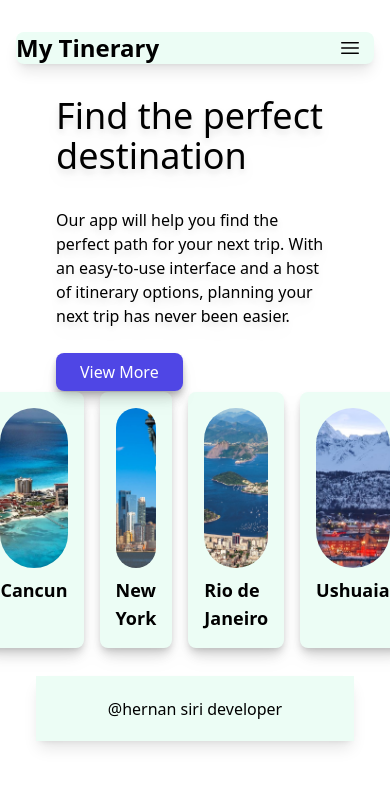
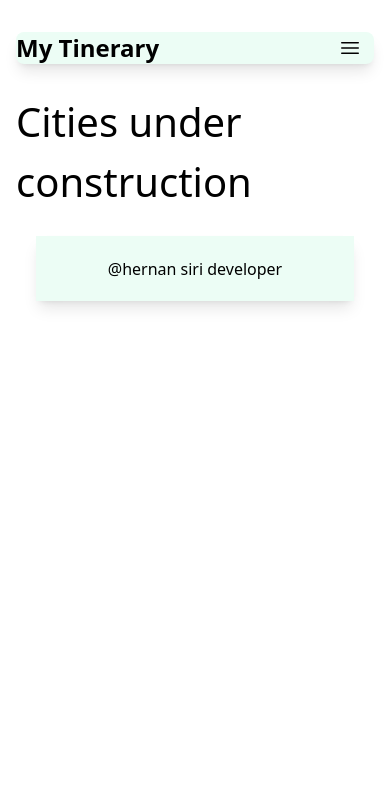
Before and after one commit to HernanSiri/mytinerary-siri, a React (Vite) app: page /cities in a window 390 px wide. Shown: the top 786 px of the page. Built offline with nearby package versions, Linux system fonts and the light colour scheme.

Commit message:
creado router

```diff
--- a/package.json
+++ b/package.json
@@ -13,7 +13,7 @@
     "axios": "^1.4.0",
     "react": "^18.2.0",
     "react-dom": "^18.2.0",
-    "react-router-dom": "^6.14.2"
+    "react-router-dom": "^6.15.0"
   },
   "devDependencies": {
     "@types/react": "^18.2.15",
--- a/src/App.jsx
+++ b/src/App.jsx
@@ -1,17 +1,18 @@
 import React, { useState } from 'react';
 import Layout from "./layouts/Layout"
 import Home from "./pages/Home"
-
+import router from "./router";
+import { RouterProvider } from "react-router-dom";
 function App() {
   const [count, setCount] = useState(0);
 
 
   return (
-    <Layout>
-        <Home />
-    </Layout>
-
+    // <Layout>
+    //     <Home />
+    // </Layout>
+    <RouterProvider router={router} />
   )
 }
 
-export default App;
+export default App
--- a/src/components/NavBar.jsx
+++ b/src/components/NavBar.jsx
@@ -1,4 +1,5 @@
 import { useState } from "react";
+import { Link as Anchor } from "react-router-dom"
 
 export default function NavBar() {
 
@@ -27,22 +28,22 @@ export default function NavBar() {
         } md:w-auto`}
       >
         <li >
-          <a href="#">Home</a>
+          <Anchor to="/" href="#">Home</Anchor>
         </li>
         <li>
-          <a href="#">Cities</a>
+          <Anchor to="cities" href="#" className="animate-pulse">Cities</Anchor>
         </li>
         <li>
-          <a
+          <Anchor to="signin"
             href="#"
-            className='flex items-center bg-[#4F46E5] p-2 rounded-lg text-white drop-shadow-lg'
+            className='flex items-center bg-emerald-300 p-2 rounded-lg text-white drop-shadow-lg'
           >
             <svg width="21" height="20" viewBox="0 0 21 20" fill="none" xmlns="http://www.w3.org/2000/svg">
             <path d="M13.7813 5C13.7813 6.72589 12.3122 8.125 10.5 8.125C8.68783 8.125 7.21876 6.72589 7.21876 5C7.21876 3.27411 8.68783 1.875 10.5 1.875C12.3122 1.875 13.7813 3.27411 13.7813 5Z" fill="white"/>
             <path d="M3.93851 16.7652C4.00002 13.3641 6.91415 10.625 10.5 10.625C14.086 10.625 17.0001 13.3642 17.0615 16.7654C15.0641 17.6383 12.8419 18.125 10.5003 18.125C8.15851 18.125 5.9361 17.6383 3.93851 16.7652Z" fill="white"/>
             </svg>
             Login
-          </a>
+          </Anchor>
         </li>
       </ul>
     </nav>
--- a/src/layouts/Layout.jsx
+++ b/src/layouts/Layout.jsx
@@ -1,12 +1,14 @@
 import NavBar from "../components/NavBar"
 import Footer from "../components/Footer"
-
-export default function Layout({children}) {
+import { Outlet } from "react-router-dom"
+export default function Layout({}) {
     return (
-        <div className='mx-auto px-4 md:px-10 min-h-screen w-full'>
+        <div className='mx-auto px-4 md:px-10 min-h-screen w-full sm:bg-white
+        md:bg-[url(./img/welcome.jpg)] bg-cover
+        lg:bg-[url(./img/welcome.jpg)] bg-cover  )'>
 
             <NavBar />
-                {children}
+            <Outlet />
             <Footer />
         </div>
     )
--- /dev/null
+++ b/src/pages/Cities.jsx
@@ -0,0 +1,9 @@
+import React from 'react'
+
+export default function Cities() {
+  return (
+    <div className='rounded-full bg-white/50 bg-cover grow'>
+      <h1 className='animate-bounce text-black text-[40px] flex justify-center items-center'> Cities under construction</h1>
+    </div>
+  )
+}
--- /dev/null
+++ b/src/pages/CityDetails.jsx
@@ -0,0 +1,9 @@
+import React from 'react'
+
+export default function CityDetails() {
+  return (
+    <div className='rounded-full bg-white/50 bg-cover grow'>
+      <h1 className='animate-pulse text-black text-[40px] flex justify-center items-center'> City under construction</h1>
+    </div>
+  )
+}
--- a/src/pages/Home.jsx
+++ b/src/pages/Home.jsx
@@ -18,12 +18,12 @@ export default function Home() {
         )
     return (
         <main className='ml-10 mr-10 md:pt-44 mx-auto flex flex-col md:flex-row drop-shadow-lg'>
-            <div className='md:w-1/2'>
+            <div className='backdrop-opacity-10 backdrop-invert bg-white/50 rounded-lg md:w-1/2'>
                 <h1 className='text-4xl mb-8'>Find the perfect destination</h1>
                 <p className='mb-8'>
                  Our app will help you find the perfect path for your next trip. With an easy-to-use interface and a host of itinerary options, planning your next trip has never been easier.
                 </p>
-                <a href="#" className='px-6 py-2 bg-[#4F46E5] shadow-lg p-2 rounded-lg text-white drop-shadow-lg'>
+                <a href="#" className='px-6 py-2 bg-emerald-300 shadow-lg p-2 rounded-lg text-white drop-shadow-lg'>
                  View More
                 </a>
             </div>
--- /dev/null
+++ b/src/pages/SignIn.jsx
@@ -0,0 +1,10 @@
+import React from 'react'
+
+export default function SignIn() {
+  return (
+    <div className='rounded-full bg-white/50 bg-cover grow'>
+      <h1 className='animate-pulse text-black text-[40px] flex justify-center items-center'> Signin under construction</h1>
+    </div>
+
+  )
+}
--- /dev/null
+++ b/src/pages/SignUp.jsx
@@ -0,0 +1,10 @@
+import React from 'react'
+
+export default function SignUp() {
+  return (
+    <div className='rounded-full bg-white/50 bg-cover grow'>
+      <h1 className='animate-pulse text-black text-[40px] flex justify-center items-center'> Signup under construction</h1>
+    </div>
+
+  )
+}
--- /dev/null
+++ b/src/router.jsx
@@ -0,0 +1,27 @@
+import { createBrowserRouter } from "react-router-dom";
+import Home from "./pages/Home"
+import Layout from './layouts/Layout'
+import SignIn from "./pages/SignIn";
+import SignUp from "./pages/SignUp";
+import Cities from "./pages/Cities";
+import CityDetails from "./pages/CityDetails";
+
+const router = createBrowserRouter([
+    {
+        path: "/",
+        element: <Layout />,
+        children: [
+            { path: '/', element: <Home /> },
+            { path:"/signin", element: <SignIn />},
+            { path:"/signup", element: <SignUp />},
+            { path:"/cities", element: <Cities />},
+            { path:"/city", element: <CityDetails />},
+
+
+        ]
+
+
+    }
+])
+
+export default router
```
Also changed, not shown: src/components/Arrow.jsx (+6 -1 lines), src/components/router.jsx (deleted, +0 -8 lines), 1 other file (tests, documents, lock files or other folders).
